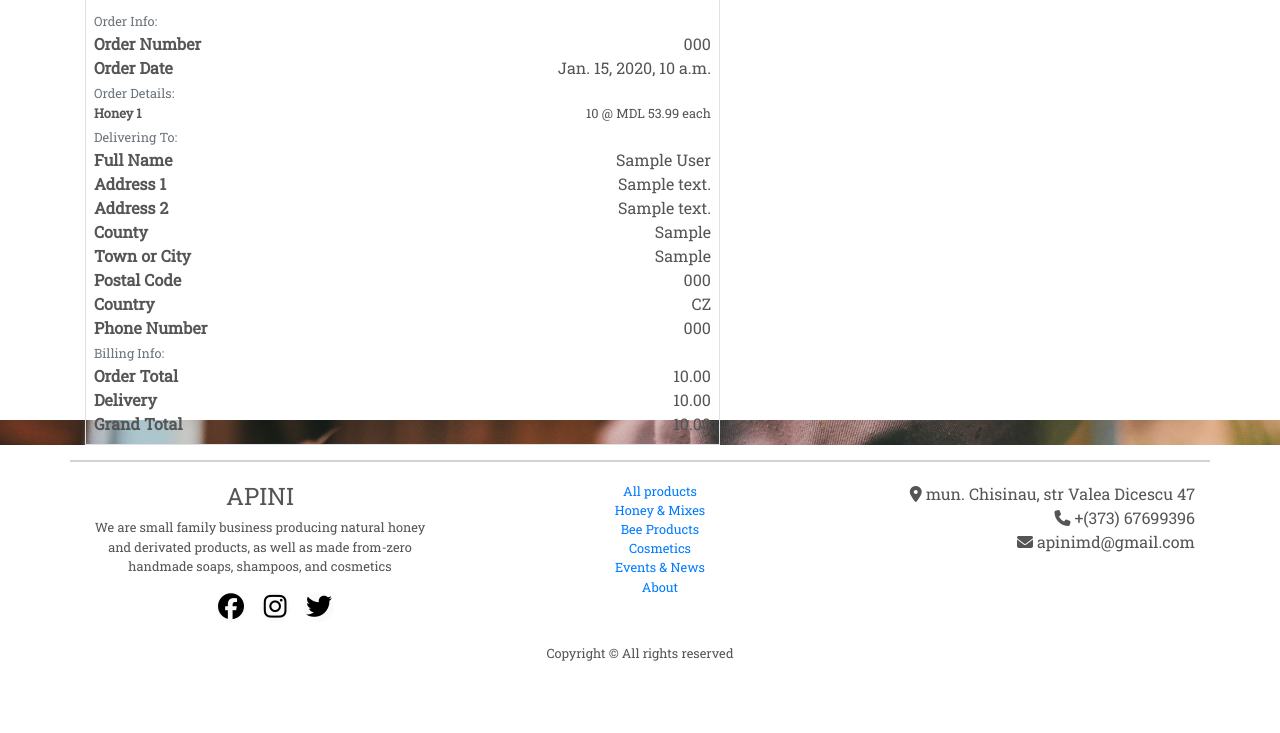
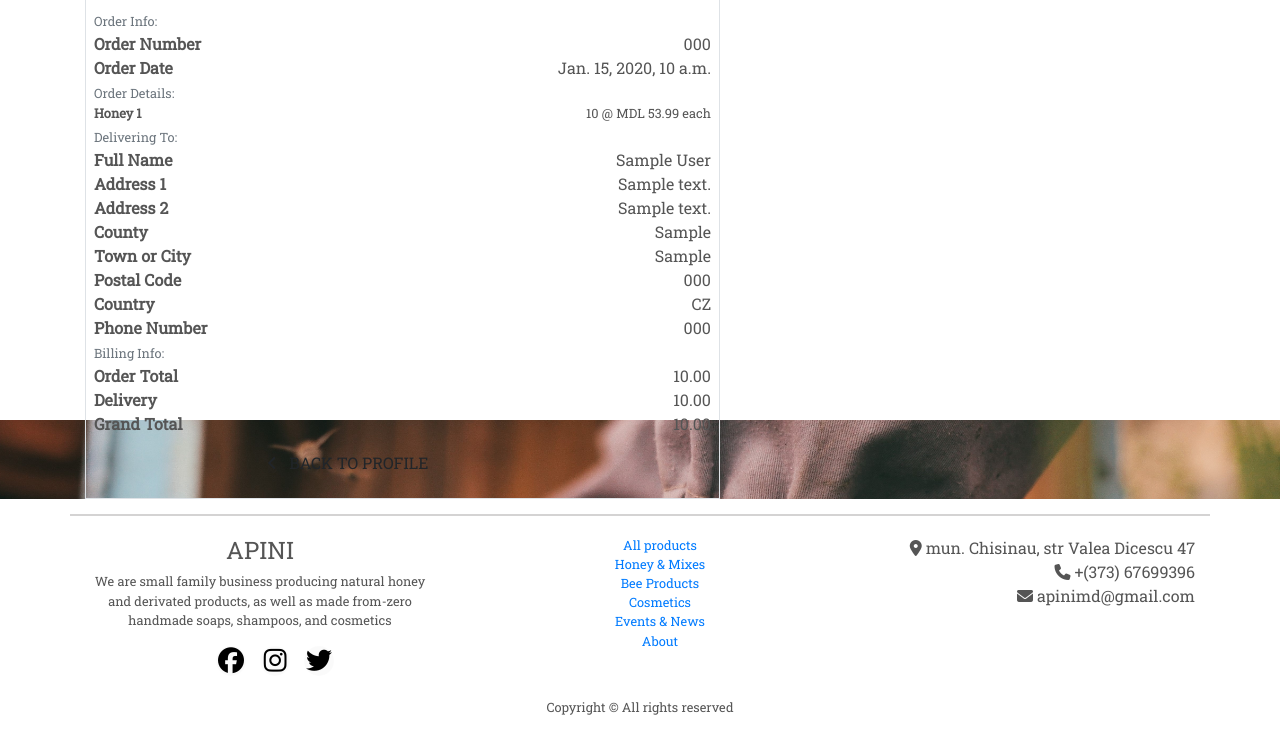
Before and after one commit to xz3t/milestone-4, a Django app: page /profile/order_history/000 in a window 1280 px wide. Shown: the part 380-1113 px from the top of the page. Before the commit the page ends 1041 px from the top, so only its background shows below. Run offline with Django 3.2, Linux system fonts and the light colour scheme; data comes from the database, SQL or seed files in the repository; tables that the repository leaves empty hold one stand-in row (values such as "Sample post"); parts of the project's set-up code (start-up, migrations or seed data) failed here and were passed over; some libraries are stand-ins or nearby versions.

Commit message:
Updated checkout_success to display a back button if template was rendered from profile

```diff
--- a/checkout/templates/checkout/checkout_success.html
+++ b/checkout/templates/checkout/checkout_success.html
@@ -190,6 +190,18 @@
                             <p class="mb-0">{{ order.grand_total }}</p>
                         </div>
                     </div>
+                    <div class="row">
+                        <div class="col-12 col-lg-7 text-right">
+                            {% if from_profile %}
+                                <a href="{% url 'profile' %}" class="btn my-2">
+                                    <span class="mr-2">
+                                        <i class="fas fa-angle-left"></i>
+                                    </span>
+                                    <span class="text-uppercase">{% trans 'Back to Profile' %}</span>
+                                </a>
+                            {% endif %}
+            			</div>
+		            </div>
                 </div>
             </div>
         </div>
```
